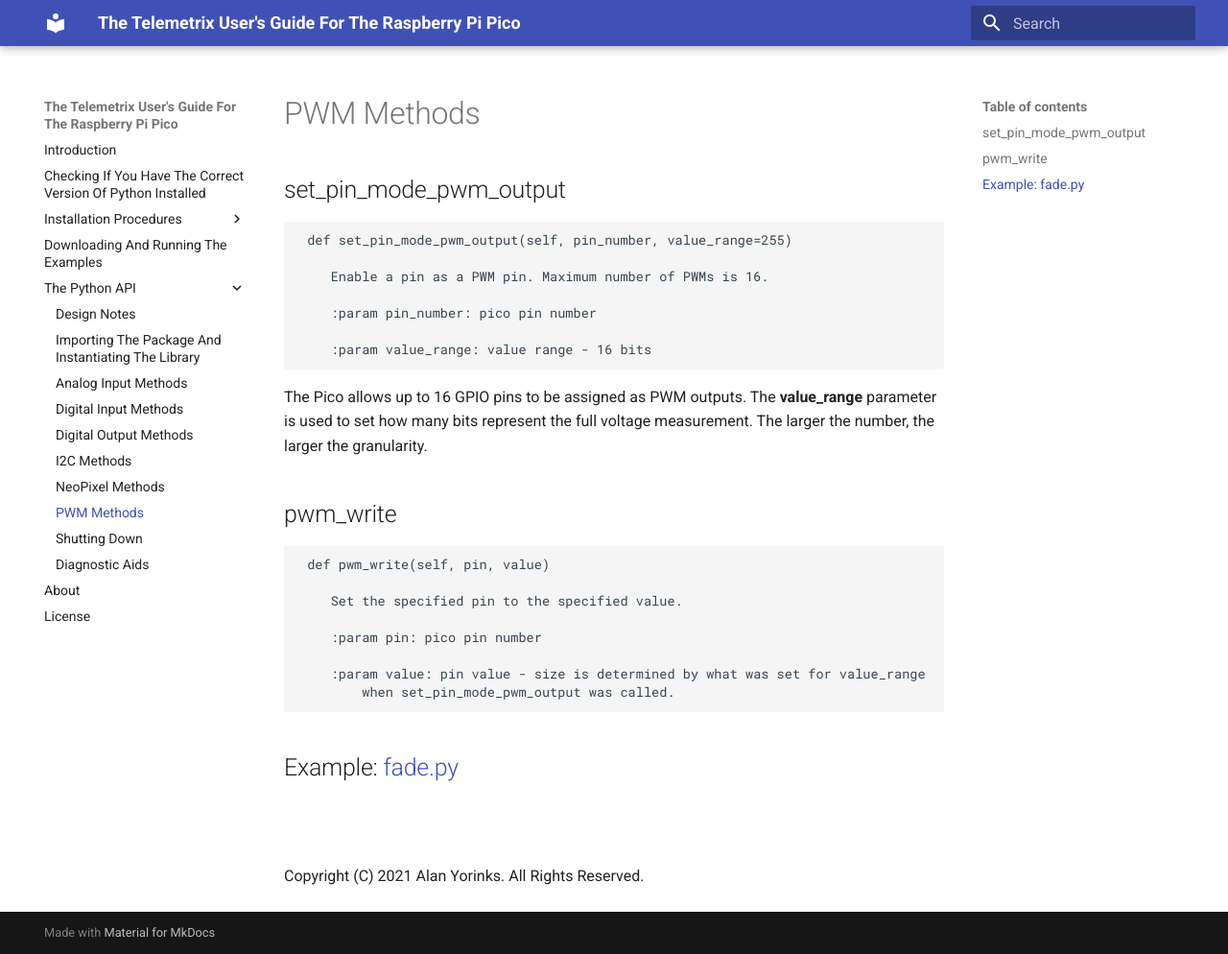
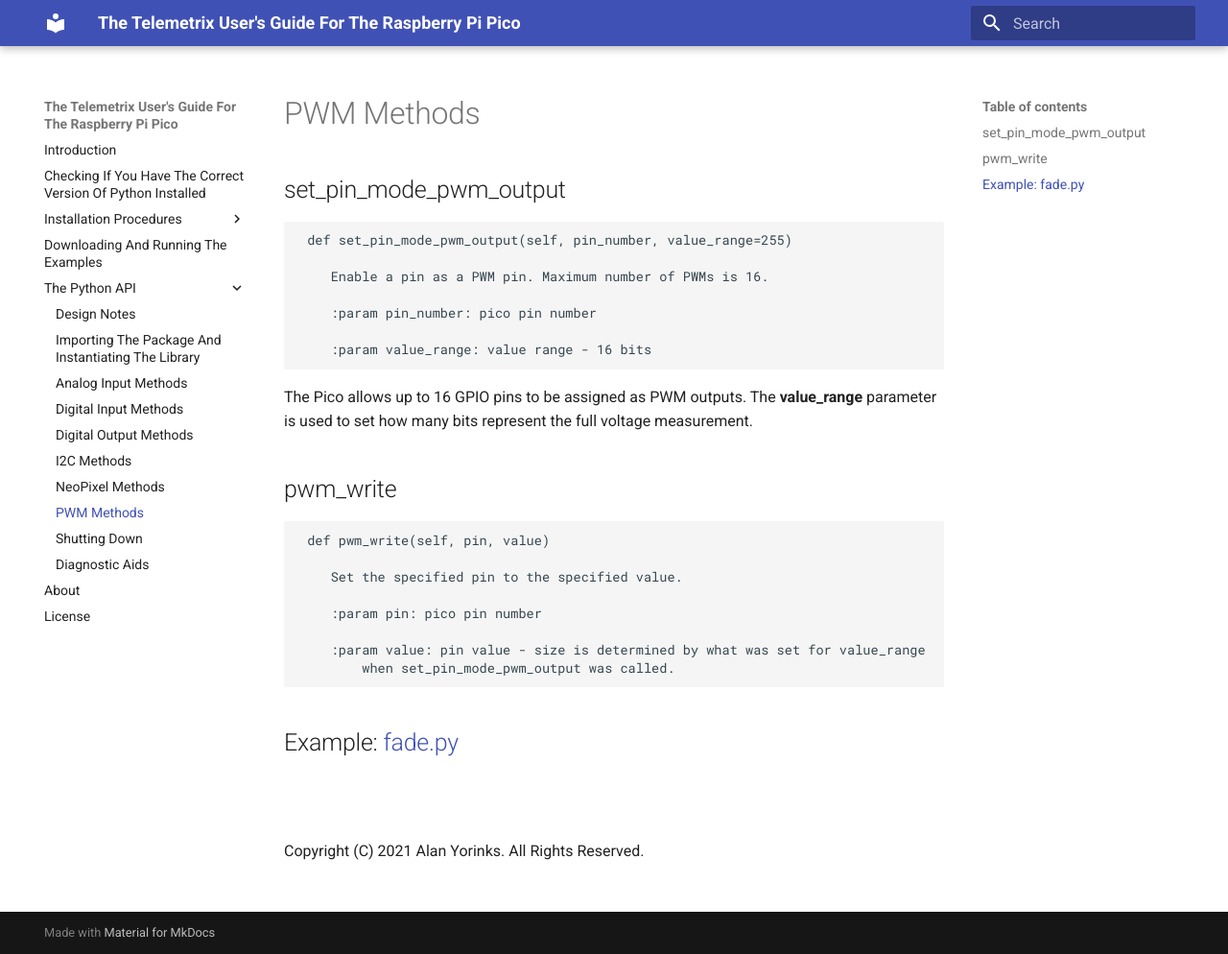
Before and after one commit to MrYsLab/telemetrix-rpi-pico, an MkDocs documentation site: the page built from docs/pwm.md, in a window 1280 px wide and 994 px high. Shown: the whole window at 96% size. Built offline with MkDocs 1.6.1 and Material for MkDocs 9.7.7, drawn with Linux system fonts in a browser that asks for light colours.

Commit message:
Updated comment

````diff
--- a/docs/pwm.md
+++ b/docs/pwm.md
@@ -10,8 +10,7 @@
     :param value_range: value range - 16 bits
 ```
 The Pico allows up to 16 GPIO pins to be assigned as PWM outputs. The **value_range**
-parameter is used to set how many bits represent the full voltage measurement. The
-larger the number, the larger the granularity.
+parameter is used to set how many bits represent the full voltage measurement.
 
 ## pwm_write
 
````
